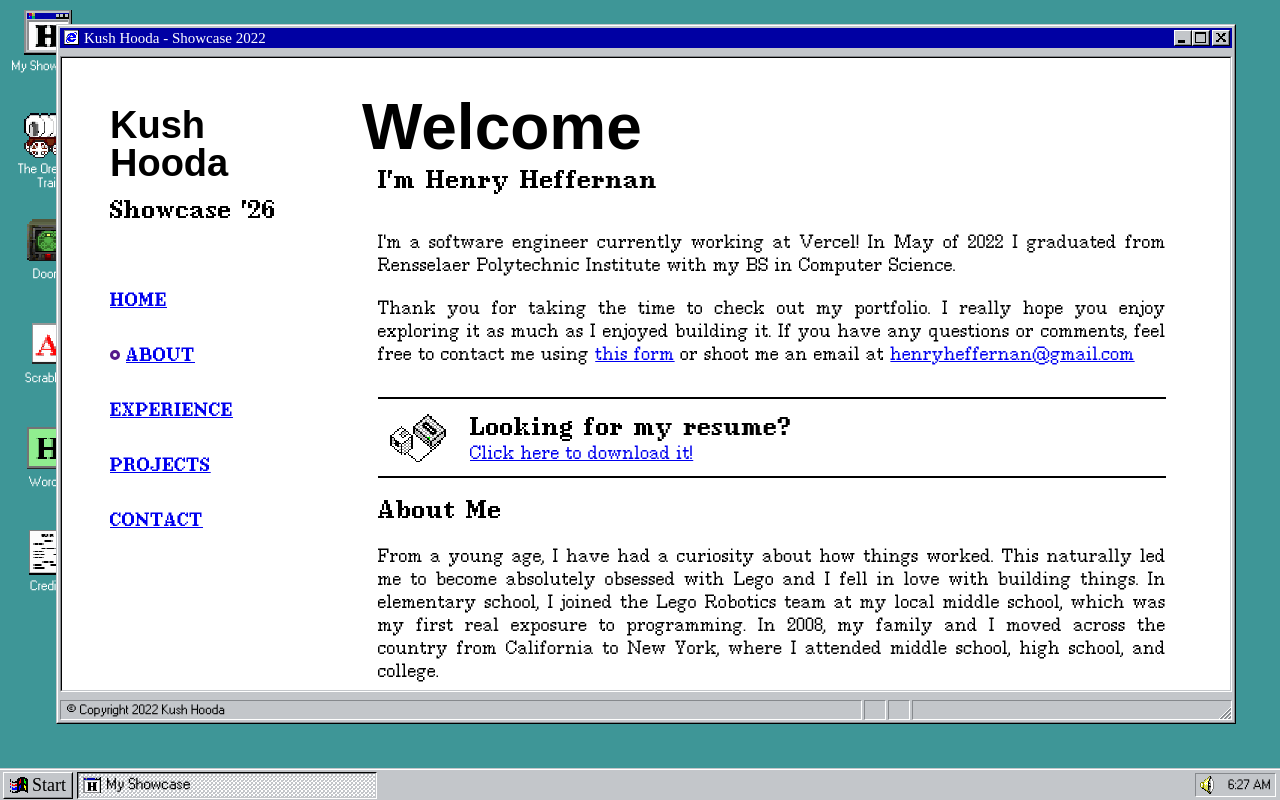
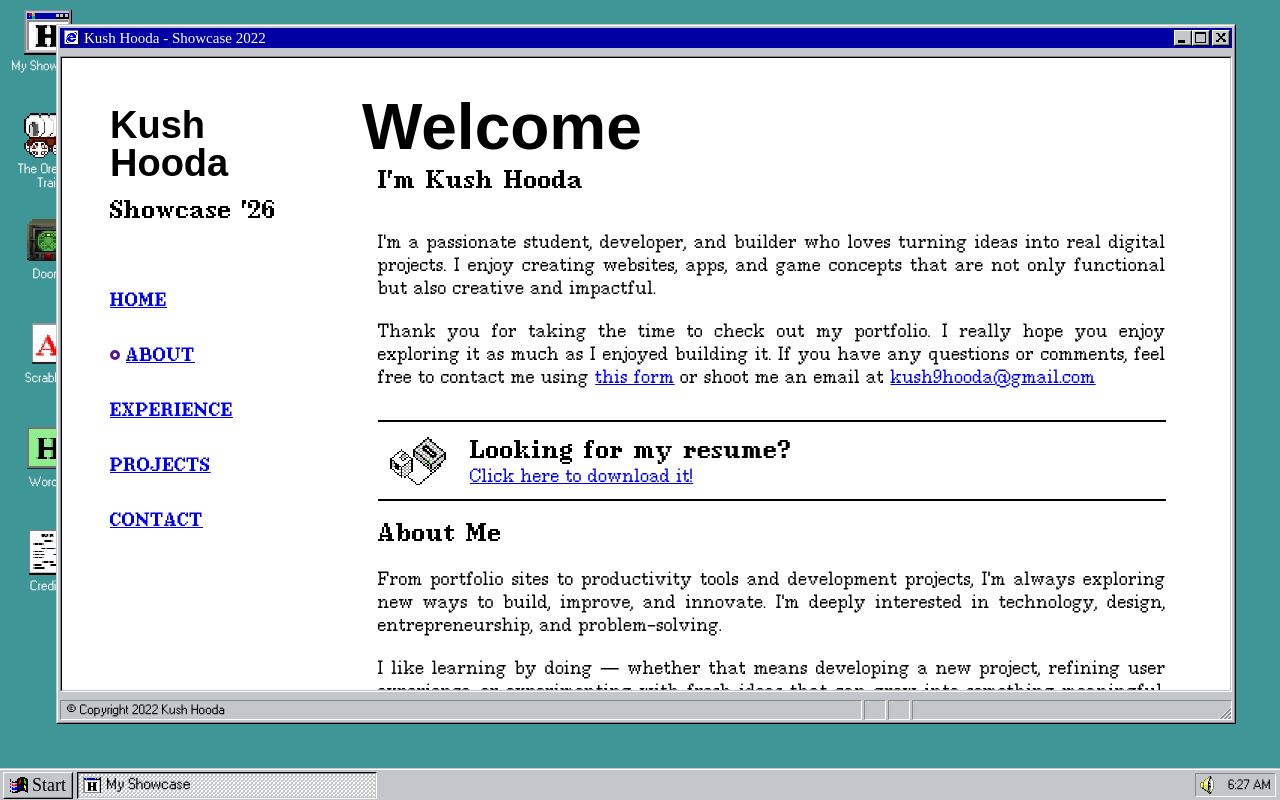
Before and after one commit to kushhooda/portfolio-inner-site, a React (Create React App) app: page /about in a window 1280 px wide. Built offline with nearby package versions, Linux system fonts and the light colour scheme; the HTML template or start-up script is replaced by a standard one.

Commit message:
Update About page with Kush's bio

```diff
--- a/src/components/showcase/About.tsx
+++ b/src/components/showcase/About.tsx
@@ -1,6 +1,4 @@
 import React from 'react';
-import me from '../../assets/pictures/workingAtComputer.jpg';
-import meNow from '../../assets/pictures/currentme.jpg';
 import { Link } from 'react-router-dom';
 import ResumeDownload from './ResumeDownload';
 
@@ -8,17 +6,16 @@ export interface AboutProps {}
 
 const About: React.FC<AboutProps> = (props) => {
     return (
-        // add on resize listener
         <div className="site-page-content">
-            {/* <img src={me} style={styles.topImage} alt="" /> */}
             <h1 style={{ marginLeft: -16 }}>Welcome</h1>
-            <h3>I'm Henry Heffernan</h3>
+            <h3>I'm Kush Hooda</h3>
             <br />
             <div className="text-block">
                 <p>
-                    I'm a software engineer currently working at Vercel! In May
-                    of 2022 I graduated from Rensselaer Polytechnic Institute
-                    with my BS in Computer Science.
+                    I'm a passionate student, developer, and builder who loves
+                    turning ideas into real digital projects. I enjoy creating
+                    websites, apps, and game concepts that are not only
+                    functional but also creative and impactful.
                 </p>
                 <br />
                 <p>
@@ -27,8 +24,8 @@ const About: React.FC<AboutProps> = (props) => {
                     building it. If you have any questions or comments, feel
                     free to contact me using{' '}
                     <Link to="/contact">this form</Link> or shoot me an email at{' '}
-                    <a href="mailto:henryheffernan@gmail.com">
-                        henryheffernan@gmail.com
+                    <a href="mailto:kush9hooda@gmail.com">
+                        kush9hooda@gmail.com
                     </a>
                 </p>
             </div>
@@ -37,55 +34,19 @@ const About: React.FC<AboutProps> = (props) => {
                 <h3>About Me</h3>
                 <br />
                 <p>
-                    From a young age, I have had a curiosity about how things
-                    worked. This naturally led me to become absolutely obsessed
-                    with Lego and I fell in love with building things. In
-                    elementary school, I joined the Lego Robotics team at my
-                    local middle school, which was my first real exposure to
-                    programming. In 2008, my family and I moved across the
-                    country from California to New York, where I attended middle
-                    school, high school, and college.
-                </p>
-                <br />
-                <div className="captioned-image">
-                    <img src={me} style={styles.image} alt="" />
-                    <p>
-                        <sub>
-                            <b>Figure 1:</b> A real photo of me developing this
-                            website :)
-                        </sub>
-                    </p>
-                </div>
-
-                <p>
-                    I started programming more seriously in high school,
-                    initially learning how to scrape and interact with websites.
-                    I went on to do a ton of passion projects, many of them with
-                    one of my closest friends,{' '}
-                    <a
-                        rel="noreferrer"
-                        target="_blank"
-                        href="https://www.linkedin.com/in/scott-bass-189a7919b/"
-                    >
-                        Scott Bass
-                    </a>
-                    . We worked on many projects together, including chat bots,
-                    multiple game projects, apps, and more. One of these
-                    projects is viewable on my{' '}
-                    <Link to="/projects/software">Software Projects</Link> page.
+                    From portfolio sites to productivity tools and development
+                    projects, I'm always exploring new ways to build, improve,
+                    and innovate. I'm deeply interested in technology, design,
+                    entrepreneurship, and problem-solving.
                 </p>
                 <br />
                 <p>
-                    In 2017, I got accepted into Rennselear Polytechnic
-                    Institute to study Computer Science. It was my first choice
-                    and I was absolutely ecstatic to be going to such a great
-                    university. At the end of my sophomore year, I got an
-                    internship working for the startup Hover, primarily focusing
-                    on frontend work. I continued to work at Hover on and off
-                    for about a year and a half, until the start of my senior
-                    year when I decided to focus on other opportunities.
+                    I like learning by doing — whether that means developing a
+                    new project, refining user experience, or experimenting with
+                    fresh ideas that can grow into something meaningful. My goal
+                    is to keep building skills, creating valuable products, and
+                    turning ambition into reality.
                 </p>
-                <br />
                 <br />
                 <div style={{}}>
                     <div
@@ -96,50 +57,32 @@ const About: React.FC<AboutProps> = (props) => {
                             flexDirection: 'column',
                         }}
                     >
-                        <h3>My Hobbies</h3>
+                        <h3>My Interests</h3>
                         <br />
                         <p>
-                            Beyond software, I have a lot of hobbies that I
-                            enjoy doing in my free time. The more tangible
-                            hobbies I have are{' '}
-                            <Link to="/projects/music">Music Production</Link>{' '}
-                            and creating{' '}
-                            <Link to="/projects/art">Digital Art</Link>. You can
-                            read more about each of these on their respective
-                            pages under my projects tab. Some other hobbies I
-                            enjoy are working out, cooking, and (unsurprisingly)
-                            playing video games.
-                        </p>
-                        <br />
-                        <p>
-                            In college, I was an active member in the fraternity
-                            Sigma Alpha Epsilon and held multiple positions in
-                            the chapter. I met a lot of amazing people through
-                            my fraternity and thoroughly enjoyed the community.
-                        </p>
-                    </div>
-                    <div style={styles.verticalImage}>
-                        <img src={meNow} style={styles.image} alt="" />
-                        <p>
-                            <sub>
-                                <b>Figure 2:</b> Me, April 2022
-                            </sub>
+                            Beyond software, I have a wide range of interests.
+                            I'm passionate about{' '}
+                            <Link to="/projects/software">Software Projects</Link>{' '}
+                            and creating things that make an impact. You can
+                            read more about my work under the projects tab.
+                            Some other things I enjoy are working out, gaming,
+                            and staying on top of the latest in tech and
+                            entrepreneurship.
                         </p>
                     </div>
                 </div>
                 <br />
                 <br />
                 <p>
-                    Thanks for reading about me! I hope that you enjoy exploring
-                    the rest of my portfolio website and everything it has to
-                    offer. If you find the easter egg make sure to let me know
-                    on twitter{' '}
+                    Thanks for reading about me! I hope you enjoy exploring the
+                    rest of my portfolio. If you find the easter egg make sure
+                    to let me know on Instagram{' '}
                     <a
                         rel="noreferrer"
                         target="_blank"
-                        href="https://twitter.com/henryheffernan"
+                        href="https://www.instagram.com/whykushh/"
                     >
-                        @henryheffernan
+                        @whykushh
                     </a>{' '}
                     Good luck and have fun!
                 </p>
@@ -149,8 +92,8 @@ const About: React.FC<AboutProps> = (props) => {
                     them. You can reach me through the{' '}
                     <Link to="/contact">contact page</Link> or shoot me an email
                     at{' '}
-                    <a href="mailto:henryheffernan@gmail.com">
-                        henryheffernan@gmail.com
+                    <a href="mailto:kush9hooda@gmail.com">
+                        kush9hooda@gmail.com
                     </a>
                 </p>
             </div>
@@ -174,12 +117,9 @@ const styles: StyleSheetCSS = {
     },
     verticalImage: {
         alignSelf: 'center',
-        // width: '80%',
         marginLeft: 32,
         flex: 0.8,
-
         alignItems: 'center',
-        // marginBottom: 32,
         textAlign: 'center',
         flexDirection: 'column',
     },
```
